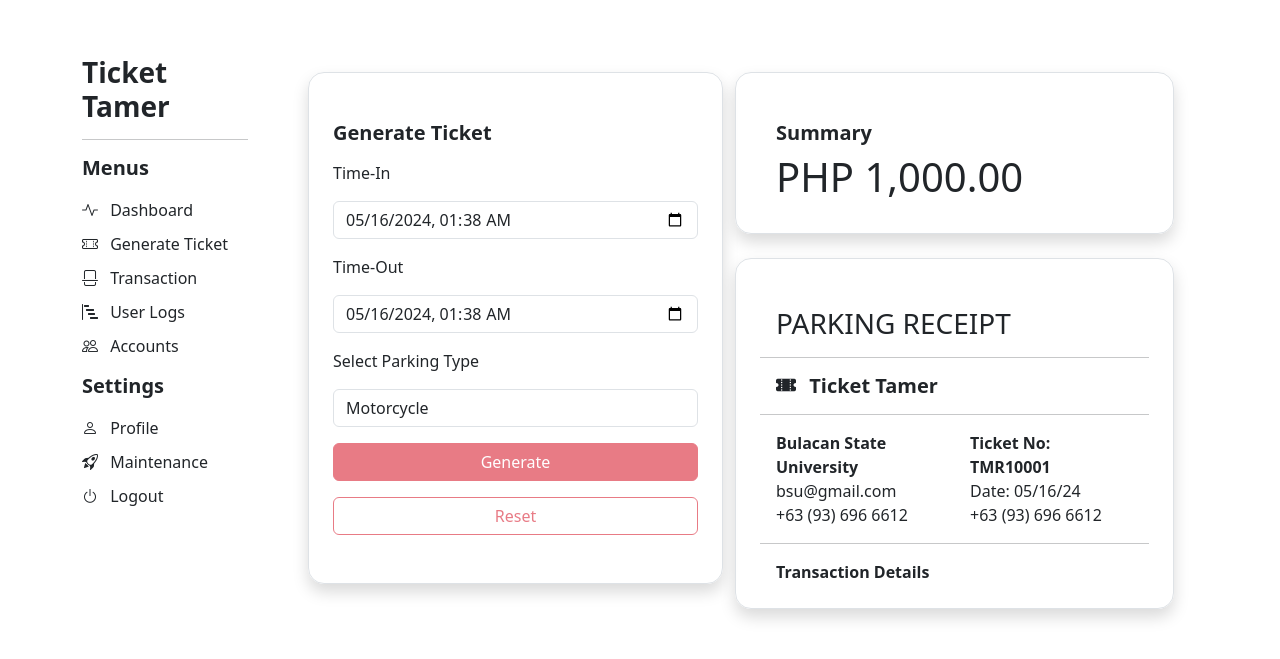
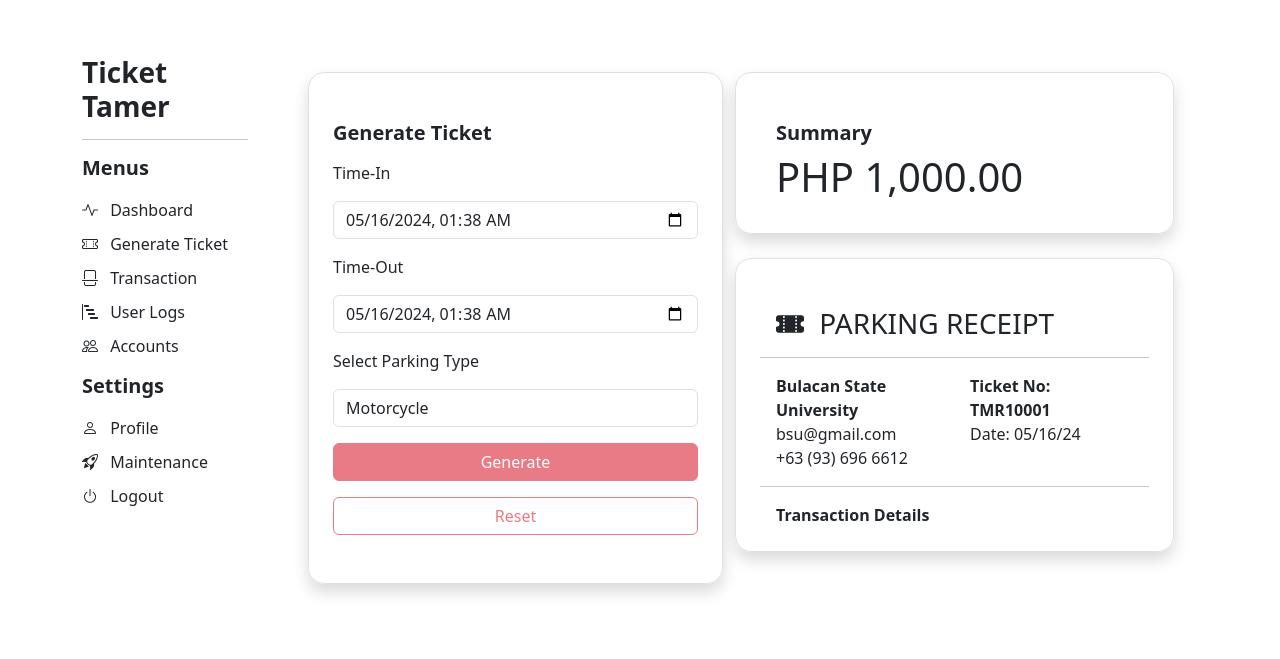
Before and after one commit to f9ki3/ticketTamer, a PHP site: page /admin/generate_ticket in a window 1280 px wide. Shown: the top 659 px of the page. Run offline with PHP 8.4, Linux system fonts and the light colour scheme; a user stored in the database is signed in; some libraries are stand-ins or nearby versions.

Commit message:
haha : )

```diff
--- a/admin/generate_ticket.php
+++ b/admin/generate_ticket.php
@@ -50,10 +50,10 @@
 
                         </div>
                         <div class="shadow border mt-4 rounded rounded-4 p-4 pt-5" style="height: auto">
-                        <h3 class="ms-3">PARKING RECEIPT</h3>
+                        <h3 class="ms-3"><i class="bi me-2 bi-ticket-perforated-fill"></i> PARKING RECEIPT</h3>
                         <hr>
-                        <h5 class="fw-bolder ms-3"><i class="bi me-2 bi-ticket-perforated-fill"></i> Ticket Tamer</h5>
-                        <hr>
+                        <!-- <h5 class="fw-bolder ms-3"><i class="bi me-2 bi-ticket-perforated-fill"></i> Ticket Tamer</h5>
+                        <hr> -->
                         <div class="d-flex justify-content-between">
                             <div>
                                 <p class="ms-3 m-0 fw-bolder">Bulacan State University</p>
@@ -63,7 +63,7 @@
                             <div>
                                 <p class="me-3 m-0 fw-bolder">Ticket No: TMR10001</p>
                                 <p class="me-3 m-0">Date: 05/16/24</p>
-                                <p class="me-3 m-0">+63 (93) 696 6612</p>
+                                <!-- <p class="me-3 m-0">+63 (93) 696 6612</p> -->
                             </div>
                         </div>
                         <hr>
```
